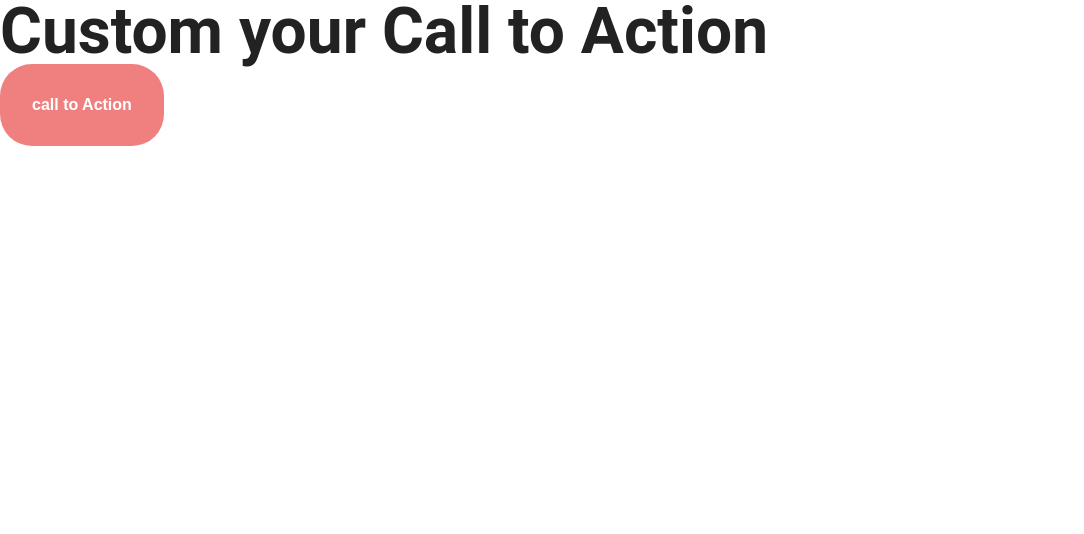
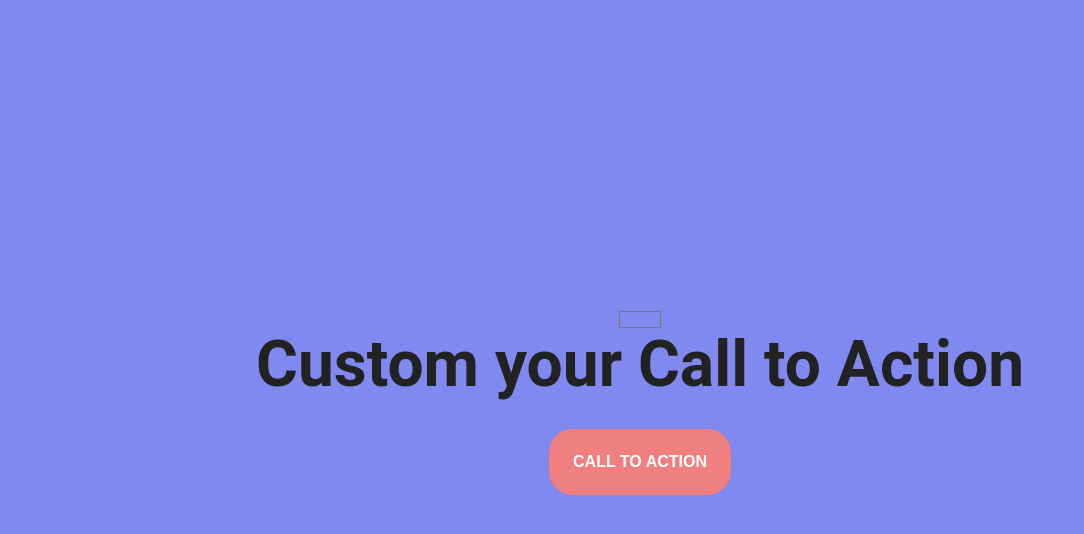
Before and after one commit to sylvainJacot/js30, a website: page src/screens/CursorVariables.html in a window 1280 px wide. Shown: the whole page, without its empty margins (0-1084 px from the left). Drawn offline with Linux system fonts and the light colour scheme.

Commit message:
first styling

```diff
--- a/src/screens/CursorVariables.html
+++ b/src/screens/CursorVariables.html
@@ -8,9 +8,14 @@
 		<link rel="stylesheet" type="text/css" href="../../dist/css/styles.css" />
 	</head>
 	<body>
+        <div class="cursor_variables_container">
         <div class="cursor_variables">
+            <div class="cursors_container">
+                <input type="color" name="color" value="#8089f0"/>
+            </div>
         <h1>Custom your Call to Action</h1>
         <button>call to Action</button>
+    </div>
     </div>
         <script src="../js/cursorvariables.js"></script>
 	</body>
--- a/src/scss/04-globals/CursorVariables/_CursorVariables.scss
+++ b/src/scss/04-globals/CursorVariables/_CursorVariables.scss
@@ -1,17 +1,30 @@
-.cursor_variables {
+.cursor_variables_container {
     width: 100vw;
     height: 100vh;
+    background-color: #8089f0;
+    display: flex;
+    justify-content: center;
+    align-items: center;
+
+    .cursor_variables{
+    display: flex;
+    flex-direction: column;
+    align-items: center;
     h1 {
         font-family: Roboto;
         font-weight: 700;
         font-size: 8rem;
     }
     button {
-        padding: 4rem;
+        width: max-content;
+        padding: 3rem;
         font-size: 2rem;
         font-weight: 600;
         color: white;
+        text-transform: uppercase;
         background-color: lightcoral;
-        border-radius: 4rem;
+        border-radius: 3rem;
+        margin-top: 4rem;
     }
 }
+}
```
Also changed, not shown: dist/css/styles.css.
